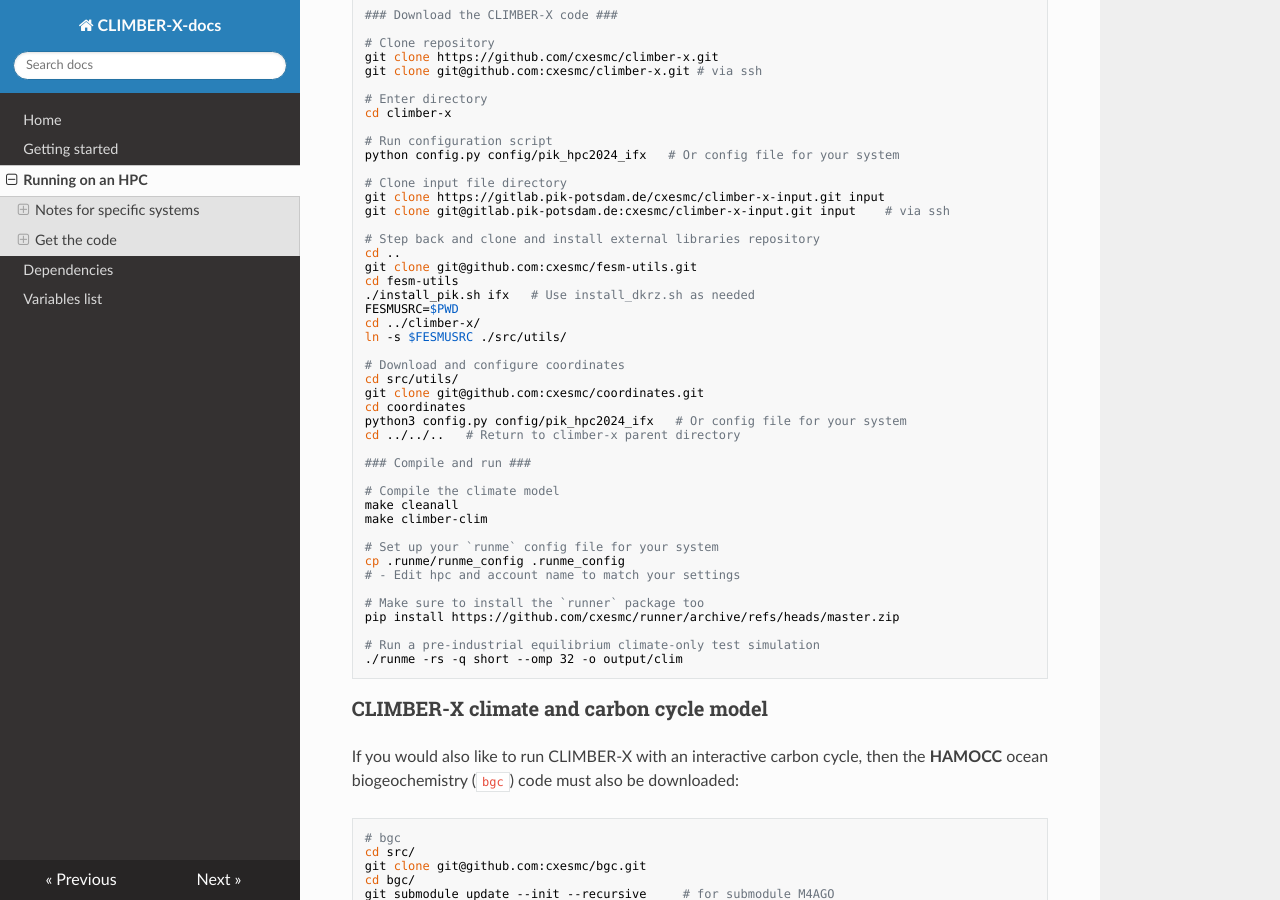
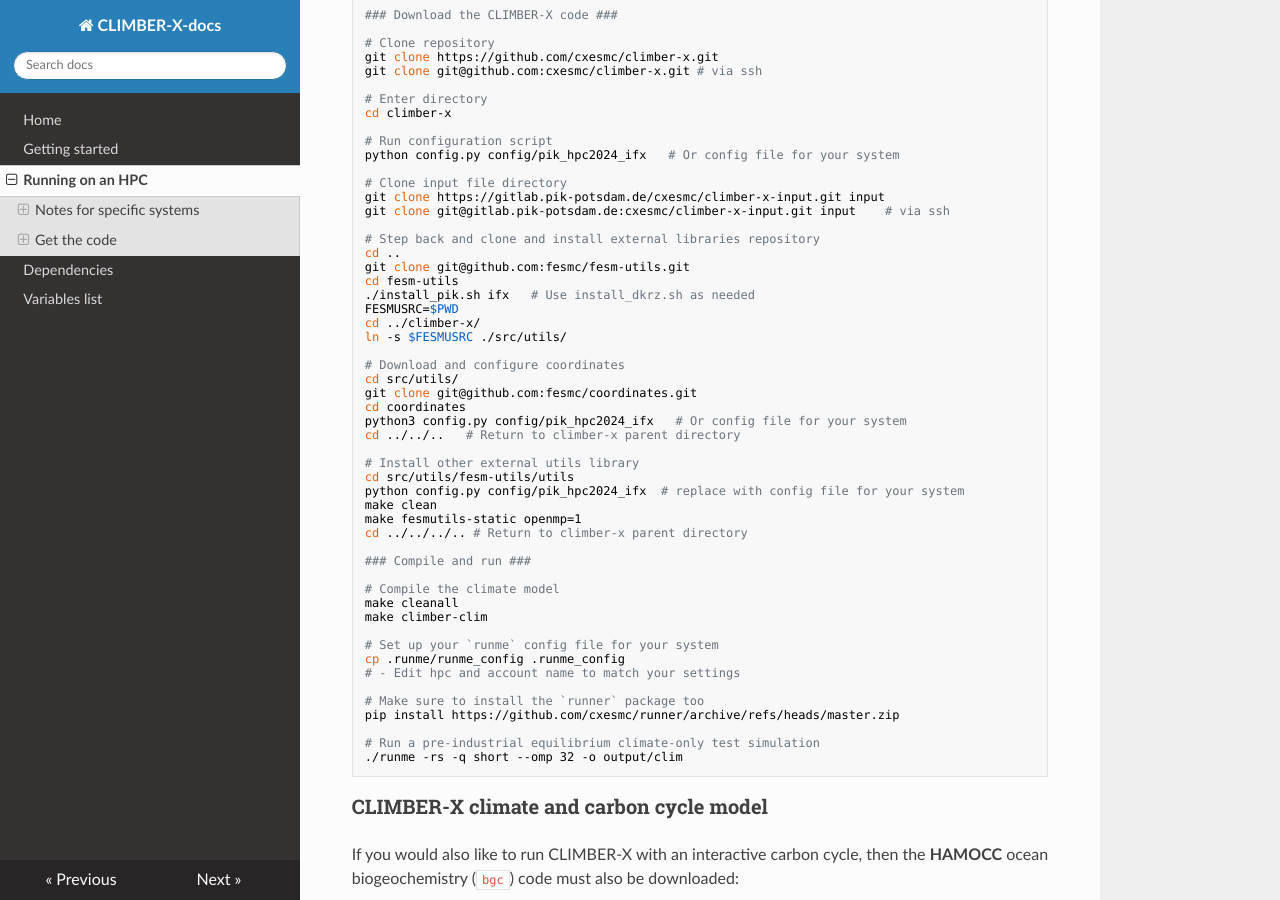
Before and after one commit to cxesmc/climber-docs, an MkDocs documentation site: the page built from docs/running-on-hpc.md, in a window 1280 px wide and 900 px high, scrolled down 1562 px. Built offline with MkDocs 1.6.1, drawn with Linux system fonts in a browser that asks for light colours; nearby versions of some CDN libraries.

Commit message:
small fixes for fesm-utils

```diff
--- a/docs/running-on-hpc.md
+++ b/docs/running-on-hpc.md
@@ -97,7 +97,7 @@
 
 # Step back and clone and install external libraries repository
 cd ..
-git clone git@github.com:cxesmc/fesm-utils.git
+git clone git@github.com:fesmc/fesm-utils.git
 cd fesm-utils
 ./install_pik.sh ifx   # Use install_dkrz.sh as needed
 FESMUSRC=$PWD
@@ -106,10 +106,17 @@
 
 # Download and configure coordinates
 cd src/utils/
-git clone git@github.com:cxesmc/coordinates.git
+git clone git@github.com:fesmc/coordinates.git
 cd coordinates
 python3 config.py config/pik_hpc2024_ifx   # Or config file for your system
 cd ../../..   # Return to climber-x parent directory
+
+# Install other external utils library
+cd src/utils/fesm-utils/utils
+python config.py config/pik_hpc2024_ifx  # replace with config file for your system
+make clean
+make fesmutils-static openmp=1
+cd ../../../.. # Return to climber-x parent directory
 
 ### Compile and run ###
 
```
